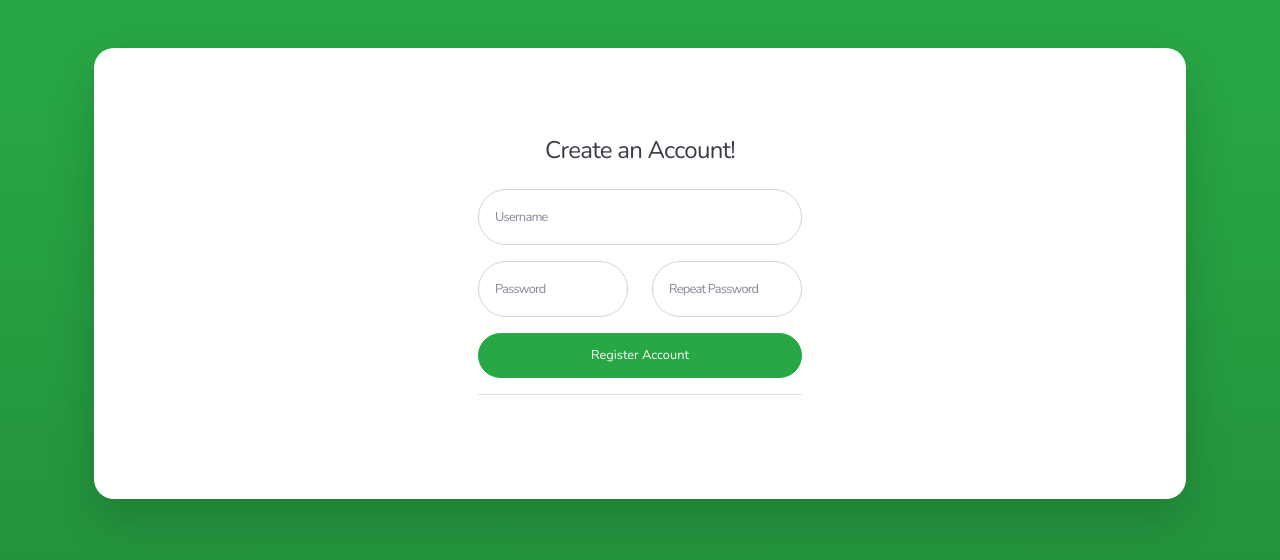
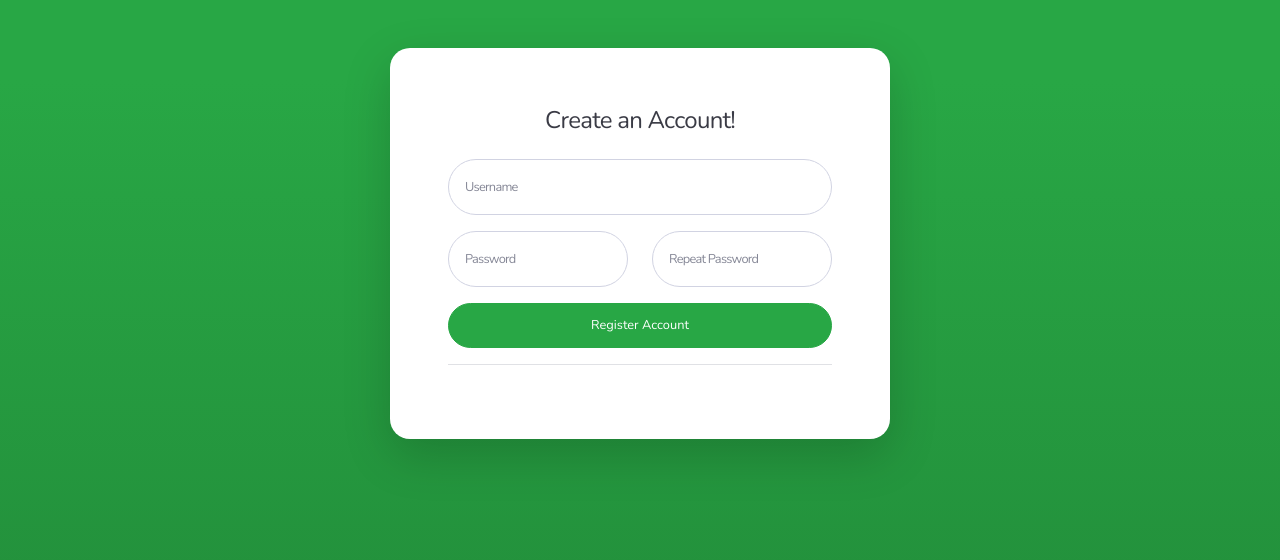
Before and after one commit to Xhinvier07/posinv, a PHP site: page /register.php in a window 1280 px wide. Shown: the top 560 px of the page. Run offline with PHP 8.4, Linux system fonts and the light colour scheme.

Commit message:
login and register card design width changes

```diff
--- a/index.php
+++ b/index.php
@@ -19,7 +19,7 @@
     <div class="container">
         <div class="row justify-content-center">
             <div class="col-md-9 col-lg-12 col-xl-10">
-                <div class="card shadow-lg o-hidden border-0 my-5">
+                <div style="max-width:400px;"class="card shadow-lg o-hidden border-0 my-5">
                     <div class="card-body p-0">
                         <div class="row justify-content-center">
                             <div class="col-xl-6 form-container">
--- a/register.php
+++ b/register.php
@@ -17,10 +17,10 @@
 
 <body class="bg-gradient-primary">
     <div class="container">
-        <div class="card shadow-lg o-hidden border-0 my-5">
+        <div style="max-width:500px;" class="card shadow-lg o-hidden border-0 my-5">
             <div class="card-body p-0">
                 <div class="row justify-content-center">
-                    <div class="col-xl-6 form-container" style="padding: 40px;">
+                    <div class="col-xl-6 form-container" style="padding: 10px;">
                         <div class="p-5">
                             <div class="text-center">
                                 <h4 class="text-dark mb-4">Create an Account!</h4>
```
